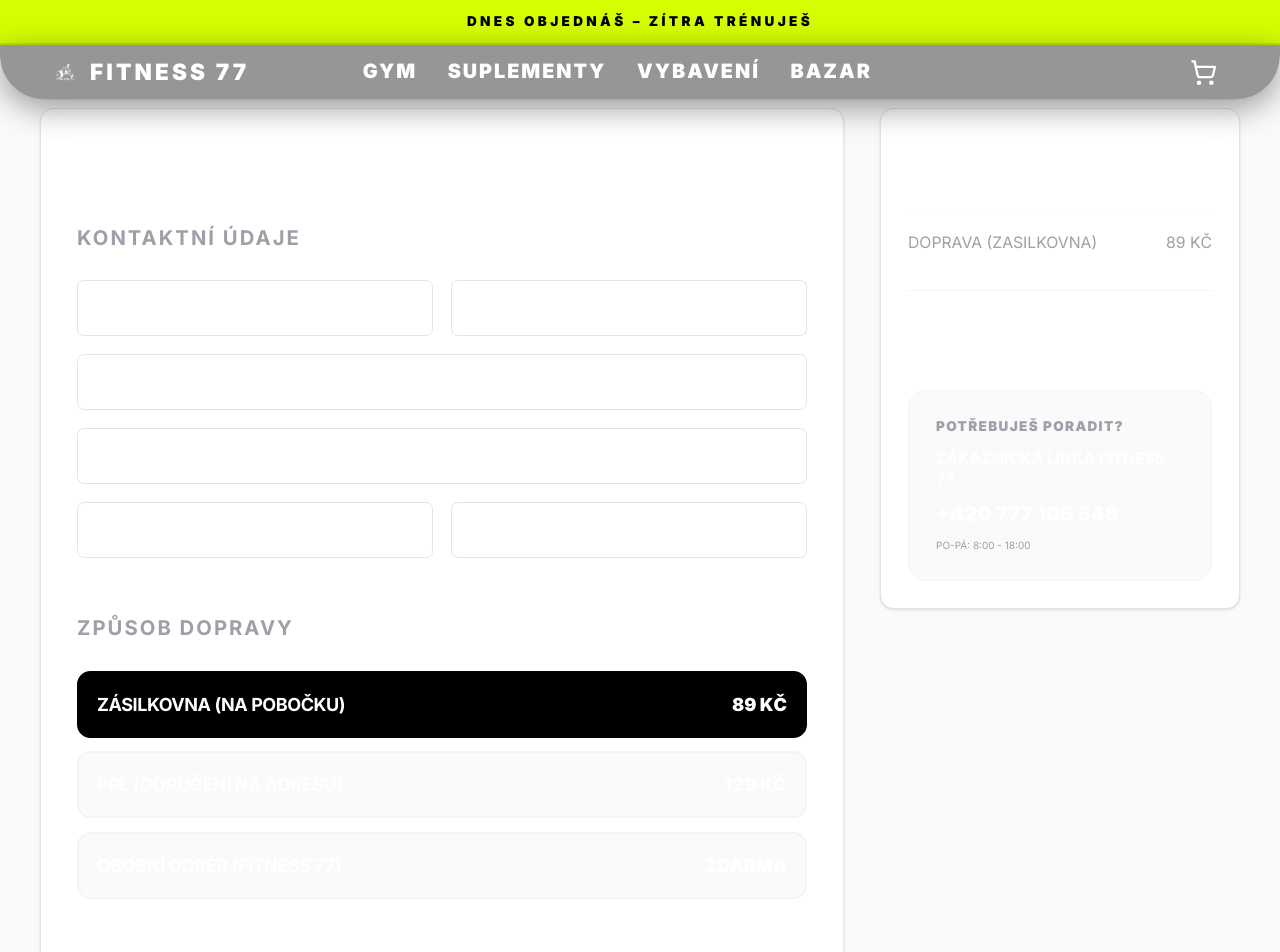
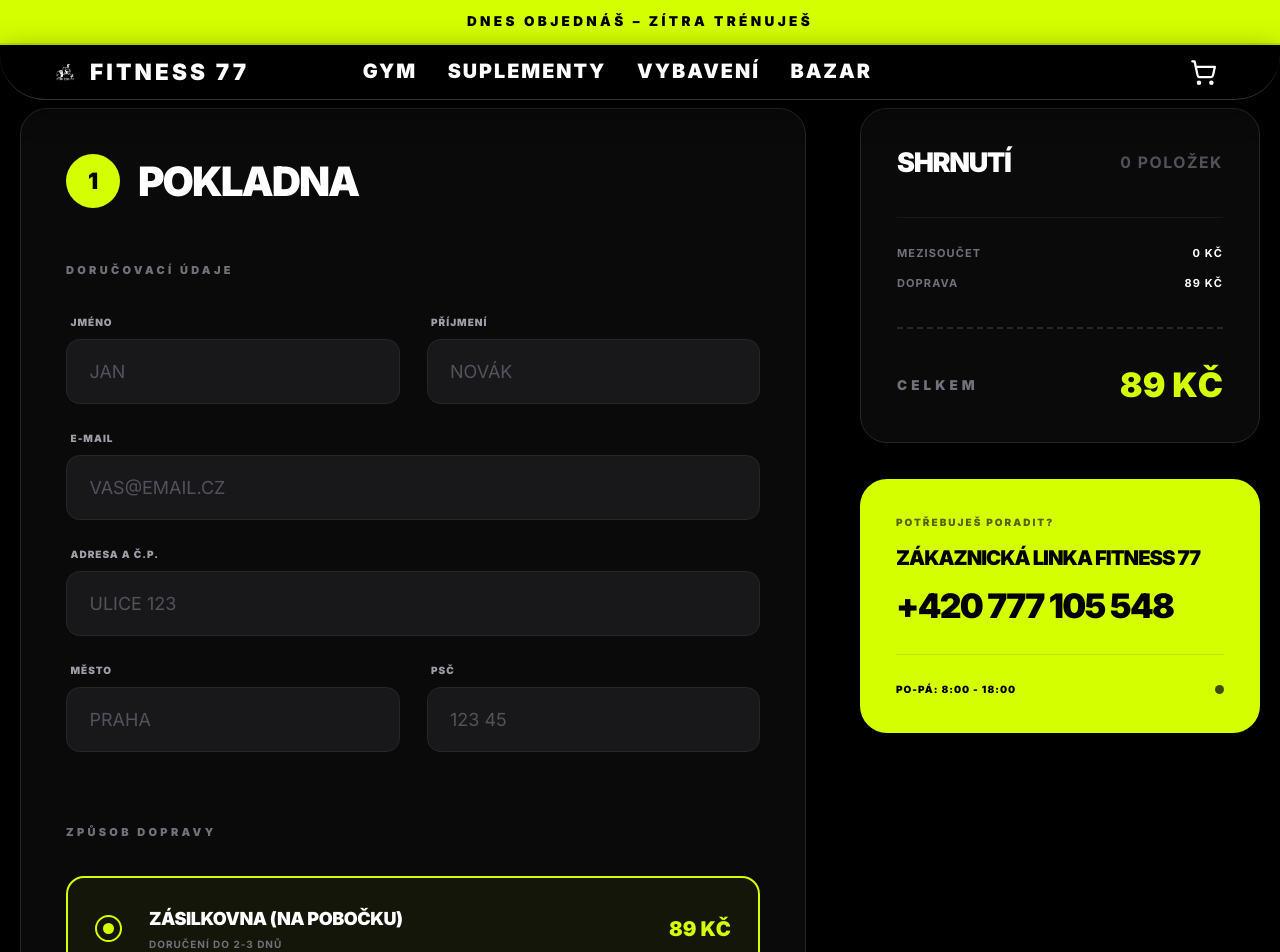
Before and after one commit to hlasbeztvare-code/fitnes77hamacek, a Next.js app: page /checkout in a window 1280 px wide. Shown: the top 952 px of the page. Built offline with nearby package versions, Linux system fonts and the light colour scheme.

Commit message:
design: premium dark/neon checkout with product images

```diff
--- a/src/app/checkout/page.tsx
+++ b/src/app/checkout/page.tsx
@@ -74,63 +74,82 @@ export default function CheckoutPage() {
   };
 
   return (
-    <section className="py-16 bg-zinc-50 min-h-screen">
-      <div className="mx-auto grid w-[min(1200px,calc(100%-32px))] gap-8 lg:grid-cols-[1fr_360px]">
-        <div className="space-y-6">
+    <section className="py-24 bg-black min-h-screen text-white">
+      <div className="mx-auto grid w-[min(1280px,calc(100%-40px))] gap-12 lg:grid-cols-[1fr_400px]">
+        <div className="space-y-8">
           <form
             onSubmit={handleSubmit(onSubmit)}
-            className="rounded-xl border border-zinc-200 bg-white p-8 shadow-sm"
+            className="rounded-3xl border border-zinc-800 bg-[#0a0a0a] p-10 shadow-2xl"
           >
-            <h1 className="text-3xl font-black uppercase tracking-tighter mb-8">Pokladna</h1>
+            <div className="flex items-center gap-4 mb-12">
+              <div className="w-12 h-12 bg-[#d4ff00] rounded-full flex items-center justify-center text-black font-black text-xl">
+                1
+              </div>
+              <h1 className="text-4xl font-black uppercase tracking-tighter">Pokladna</h1>
+            </div>
 
-            <div className="grid gap-4 md:grid-cols-2">
-               <h2 className="md:col-span-2 text-lg font-bold uppercase tracking-widest text-zinc-400 mb-2">Kontaktní údaje</h2>
+            <div className="grid gap-6 md:grid-cols-2">
+               <h2 className="md:col-span-2 text-[11px] font-black uppercase tracking-[0.3em] text-zinc-500 mb-2">Doručovací údaje</h2>
               <div>
-                <input {...register('firstName')} className={`w-full rounded-md border px-4 py-3 outline-none focus:ring-2 focus:ring-black/5 transition-all ${errors.firstName ? 'border-red-500 bg-red-50' : 'border-zinc-200'}`} placeholder="Jméno" />
-                {errors.firstName && <span className="text-red-500 text-xs mt-1 block font-semibold">{errors.firstName.message}</span>}
+                <label className="text-[10px] font-black uppercase tracking-widest text-zinc-400 mb-2 block ml-1">Jméno</label>
+                <input {...register('firstName')} className={`w-full rounded-xl bg-zinc-900 border px-5 py-4 outline-none focus:ring-2 focus:ring-[#d4ff00]/50 transition-all text-white placeholder:text-zinc-600 ${errors.firstName ? 'border-red-500/50' : 'border-zinc-800'}`} placeholder="Jan" />
+                {errors.firstName && <span className="text-red-500 text-[10px] mt-2 block font-bold uppercase tracking-wide">{errors.firstName.message}</span>}
               </div>
               <div>
-                <input {...register('lastName')} className={`w-full rounded-md border px-4 py-3 outline-none focus:ring-2 focus:ring-black/5 transition-all ${errors.lastName ? 'border-red-500 bg-red-50' : 'border-zinc-200'}`} placeholder="Příjmení" />
-                {errors.lastName && <span className="text-red-500 text-xs mt-1 block font-semibold">{errors.lastName.message}</span>}
+                <label className="text-[10px] font-black uppercase tracking-widest text-zinc-400 mb-2 block ml-1">Příjmení</label>
+                <input {...register('lastName')} className={`w-full rounded-xl bg-zinc-900 border px-5 py-4 outline-none focus:ring-2 focus:ring-[#d4ff00]/50 transition-all text-white placeholder:text-zinc-600 ${errors.lastName ? 'border-red-500/50' : 'border-zinc-800'}`} placeholder="Novák" />
+                {errors.lastName && <span className="text-red-500 text-[10px] mt-2 block font-bold uppercase tracking-wide">{errors.lastName.message}</span>}
               </div>
               <div className="md:col-span-2">
-                <input {...register('email')} className={`w-full rounded-md border px-4 py-3 outline-none focus:ring-2 focus:ring-black/5 transition-all ${errors.email ? 'border-red-500 bg-red-50' : 'border-zinc-200'}`} placeholder="Email" type="email" />
-                {errors.email && <span className="text-red-500 text-xs mt-1 block font-semibold">{errors.email.message}</span>}
+                <label className="text-[10px] font-black uppercase tracking-widest text-zinc-400 mb-2 block ml-1">E-mail</label>
+                <input {...register('email')} className={`w-full rounded-xl bg-zinc-900 border px-5 py-4 outline-none focus:ring-2 focus:ring-[#d4ff00]/50 transition-all text-white placeholder:text-zinc-600 ${errors.email ? 'border-red-500/50' : 'border-zinc-800'}`} placeholder="vas@email.cz" type="email" />
+                {errors.email && <span className="text-red-500 text-[10px] mt-2 block font-bold uppercase tracking-wide">{errors.email.message}</span>}
               </div>
               <div className="md:col-span-2">
-                <input {...register('address')} className={`w-full rounded-md border px-4 py-3 outline-none focus:ring-2 focus:ring-black/5 transition-all ${errors.address ? 'border-red-500 bg-red-50' : 'border-zinc-200'}`} placeholder="Adresa" />
-                {errors.address && <span className="text-red-500 text-xs mt-1 block font-semibold">{errors.address.message}</span>}
+                <label className="text-[10px] font-black uppercase tracking-widest text-zinc-400 mb-2 block ml-1">Adresa a č.p.</label>
+                <input {...register('address')} className={`w-full rounded-xl bg-zinc-900 border px-5 py-4 outline-none focus:ring-2 focus:ring-[#d4ff00]/50 transition-all text-white placeholder:text-zinc-600 ${errors.address ? 'border-red-500/50' : 'border-zinc-800'}`} placeholder="Ulice 123" />
+                {errors.address && <span className="text-red-500 text-[10px] mt-2 block font-bold uppercase tracking-wide">{errors.address.message}</span>}
               </div>
               <div>
-                <input {...register('city')} className={`w-full rounded-md border px-4 py-3 outline-none focus:ring-2 focus:ring-black/5 transition-all ${errors.city ? 'border-red-500 bg-red-50' : 'border-zinc-200'}`} placeholder="Město" />
-                {errors.city && <span className="text-red-500 text-xs mt-1 block font-semibold">{errors.city.message}</span>}
+                <label className="text-[10px] font-black uppercase tracking-widest text-zinc-400 mb-2 block ml-1">Město</label>
+                <input {...register('city')} className={`w-full rounded-xl bg-zinc-900 border px-5 py-4 outline-none focus:ring-2 focus:ring-[#d4ff00]/50 transition-all text-white placeholder:text-zinc-600 ${errors.city ? 'border-red-500/50' : 'border-zinc-800'}`} placeholder="Praha" />
+                {errors.city && <span className="text-red-500 text-[10px] mt-2 block font-bold uppercase tracking-wide">{errors.city.message}</span>}
               </div>
               <div>
-                <input {...register('zip')} className={`w-full rounded-md border px-4 py-3 outline-none focus:ring-2 focus:ring-black/5 transition-all ${errors.zip ? 'border-red-500 bg-red-50' : 'border-zinc-200'}`} placeholder="PSČ" />
-                {errors.zip && <span className="text-red-500 text-xs mt-1 block font-semibold">{errors.zip.message}</span>}
+                <label className="text-[10px] font-black uppercase tracking-widest text-zinc-400 mb-2 block ml-1">PSČ</label>
+                <input {...register('zip')} className={`w-full rounded-xl bg-zinc-900 border px-5 py-4 outline-none focus:ring-2 focus:ring-[#d4ff00]/50 transition-all text-white placeholder:text-zinc-600 ${errors.zip ? 'border-red-500/50' : 'border-zinc-800'}`} placeholder="123 45" />
+                {errors.zip && <span className="text-red-500 text-[10px] mt-2 block font-bold uppercase tracking-wide">{errors.zip.message}</span>}
               </div>
             </div>
 
-            <div className="mt-12">
-               <h2 className="text-lg font-bold uppercase tracking-widest text-zinc-400 mb-6">Způsob dopravy</h2>
-               <div className="grid gap-3">
+            <div className="mt-16">
+               <h2 className="text-[11px] font-black uppercase tracking-[0.3em] text-zinc-500 mb-8">Způsob dopravy</h2>
+               <div className="grid gap-4">
                   {[
-                    { id: 'zasilkovna', name: 'Zásilkovna (Na pobočku)', price: 89 },
-                    { id: 'ppl', name: 'PPL (Doručení na adresu)', price: 129 },
-                    { id: 'pickup', name: 'Osobní odběr (Fitness 77)', price: 0 },
+                    { id: 'zasilkovna', name: 'Zásilkovna (Na pobočku)', price: 89, desc: 'Doručení do 2-3 dnů' },
+                    { id: 'ppl', name: 'PPL (Na adresu)', price: 129, desc: 'Doručení do druhého dne' },
+                    { id: 'pickup', name: 'Osobní odběr (Mladá Boleslav)', price: 0, desc: 'Vyzvednutí na prodejně' },
                   ].map((method) => (
                     <button
                       key={method.id}
                       type="button"
                       onClick={() => setShippingMethod(method.id as any)}
-                      className={`flex items-center justify-between p-4 rounded-xl border-2 transition-all ${
+                      className={`flex items-center gap-6 p-6 rounded-2xl border-2 transition-all text-left ${
                         shippingMethod === method.id
-                          ? 'border-black bg-black text-white'
-                          : 'border-zinc-100 bg-zinc-50 hover:border-zinc-300'
+                          ? 'border-[#d4ff00] bg-[#d4ff00]/5'
+                          : 'border-zinc-900 bg-zinc-900/50 hover:border-zinc-700'
                       }`}
                     >
-                      <div className="font-bold uppercase tracking-tight">{method.name}</div>
-                      <div className="font-black">{method.price === 0 ? 'ZDARMA' : `${method.price} Kč`}</div>
+                      <div className={`w-6 h-6 rounded-full border-2 flex items-center justify-center ${shippingMethod === method.id ? 'border-[#d4ff00]' : 'border-zinc-700'}`}>
+                        {shippingMethod === method.id && <div className="w-2.5 h-2.5 bg-[#d4ff00] rounded-full" />}
+                      </div>
+                      <div className="flex-1">
+                        <div className="font-black uppercase tracking-tight text-white">{method.name}</div>
+                        <div className="text-[10px] font-bold uppercase tracking-widest text-zinc-500 mt-1">{method.desc}</div>
+                      </div>
+                      <div className={`font-black text-lg ${shippingMethod === method.id ? 'text-[#d4ff00]' : 'text-white'}`}>
+                        {method.price === 0 ? 'ZDARMA' : `${method.price} Kč`}
+                      </div>
                     </button>
                   ))}
                </div>
@@ -139,44 +158,71 @@ export default function CheckoutPage() {
             <button
               type="submit"
               disabled={loading}
-              className="mt-12 w-full rounded-xl bg-black px-6 py-5 font-black uppercase tracking-widest text-white transition hover:scale-[1.02] active:scale-[0.98] disabled:opacity-60"
+              className="mt-16 w-full rounded-2xl bg-[#d4ff00] px-8 py-6 font-black uppercase tracking-[0.2em] text-black transition-all hover:scale-[1.01] active:scale-[0.99] disabled:opacity-50 shadow-[0_20px_40px_rgba(212,255,0,0.15)]"
             >
-              {loading ? 'Pracujeme na tom...' : `Objednat s povinností platby – ${finalTotal.toLocaleString('cs-CZ')} Kč`}
+              {loading ? 'Zpracovávám...' : `Objednat s povinností platby • ${finalTotal.toLocaleString('cs-CZ')} Kč`}
             </button>
           </form>
         </div>
 
-        <aside className="h-fit rounded-xl border border-zinc-200 bg-white p-6 shadow-sm">
-          <h2 className="text-xl font-black uppercase tracking-tighter border-bottom pb-4 border-zinc-100">Shrnutí</h2>
+        <aside className="h-fit space-y-8">
+          <div className="rounded-3xl border border-zinc-800 bg-[#0a0a0a] p-8 shadow-2xl">
+            <h2 className="text-2xl font-black uppercase tracking-tighter mb-8 flex items-center justify-between">
+              Shrnutí
+              <span className="text-zinc-600 text-sm font-bold tracking-widest">{items.length} položek</span>
+            </h2>
 
-          <div className="mt-6 space-y-4">
-            {items.map((item) => (
-              <div key={`${item.id}-${item.variantCode}`} className="flex items-start justify-between text-sm">
-                <span className="text-zinc-500 font-medium">
-                  {item.name} <span className="text-zinc-300">× {item.quantity}</span>
-                </span>
-                <span className="font-bold">{(item.price * item.quantity).toLocaleString('cs-CZ')} Kč</span>
+            <div className="space-y-6">
+              {items.map((item) => (
+                <div key={`${item.id}-${item.variantCode}`} className="flex gap-4 items-center">
+                  <div className="relative w-16 h-16 bg-zinc-900 rounded-xl overflow-hidden shrink-0 border border-zinc-800">
+                    <img
+                      src={item.image}
+                      alt={item.name}
+                      className="w-full h-full object-cover"
+                    />
+                    <div className="absolute top-0 right-0 bg-[#d4ff00] text-black text-[10px] font-black w-5 h-5 flex items-center justify-center rounded-bl-lg">
+                      {item.quantity}
+                    </div>
+                  </div>
+                  <div className="flex-1 min-w-0">
+                    <h3 className="text-xs font-black uppercase tracking-tight text-white truncate">{item.name}</h3>
+                    <p className="text-[10px] font-bold uppercase tracking-widest text-zinc-500 mt-1">{item.variantName || 'Základní varianta'}</p>
+                  </div>
+                  <div className="text-sm font-black text-white shrink-0">
+                    {(item.price * item.quantity).toLocaleString('cs-CZ')} Kč
+                  </div>
+                </div>
+              ))}
+
+              <div className="pt-6 border-t border-zinc-900 space-y-3">
+                <div className="flex justify-between text-[11px] font-bold uppercase tracking-widest text-zinc-500">
+                   <span>Mezisoučet</span>
+                   <span className="text-white">{totalPrice.toLocaleString('cs-CZ')} Kč</span>
+                </div>
+                <div className="flex justify-between text-[11px] font-bold uppercase tracking-widest text-zinc-500">
+                   <span>Doprava</span>
+                   <span className="text-white">{shippingPrices[shippingMethod].toLocaleString('cs-CZ')} Kč</span>
+                </div>
               </div>
-            ))}
+            </div>
 
-            <div className="pt-4 border-t border-zinc-50 flex justify-between text-sm italic text-zinc-400">
-               <span>Doprava ({shippingMethod})</span>
-               <span>{shippingPrices[shippingMethod].toLocaleString('cs-CZ')} Kč</span>
+            <div className="mt-8 pt-8 border-t-2 border-dashed border-zinc-800">
+              <div className="flex items-center justify-between">
+                <span className="text-xs font-black uppercase tracking-[0.3em] text-zinc-500">Celkem</span>
+                <span className="text-3xl font-black text-[#d4ff00]">{finalTotal.toLocaleString('cs-CZ')} Kč</span>
+              </div>
             </div>
           </div>
 
-          <div className="mt-8 border-t border-zinc-100 pt-6">
-            <div className="flex items-center justify-between text-2xl font-black">
-              <span className="uppercase tracking-tighter">Celkem</span>
-              <span>{finalTotal.toLocaleString('cs-CZ')} Kč</span>
-            </div>
-          </div>
-
-          <div className="mt-8 p-6 bg-zinc-50 rounded-2xl border border-zinc-100">
-             <h4 className="text-xs font-black uppercase tracking-widest text-zinc-400 mb-3">Potřebuješ poradit?</h4>
-             <p className="text-sm font-bold uppercase leading-tight">Zákaznická linka Fitness 77</p>
-             <a href="tel:+420777105548" className="text-lg font-black block mt-2 hover:text-zinc-600 transition-colors">+420 777 105 548</a>
-             <p className="text-[10px] text-zinc-400 mt-2 uppercase">Po-Pá: 8:00 - 18:00</p>
+          <div className="rounded-3xl bg-[#d4ff00] p-8 text-black shadow-2xl">
+             <h4 className="text-[10px] font-black uppercase tracking-[0.2em] mb-4 opacity-60">Potřebuješ poradit?</h4>
+             <p className="text-lg font-black uppercase leading-none tracking-tighter">Zákaznická linka Fitness 77</p>
+             <a href="tel:+420777105548" className="text-3xl font-black block mt-4 hover:opacity-70 transition-opacity tracking-tighter">+420 777 105 548</a>
+             <div className="mt-6 pt-6 border-t border-black/10 flex items-center justify-between">
+                <span className="text-[10px] font-black uppercase tracking-widest">Po-Pá: 8:00 - 18:00</span>
+                <div className="w-2 h-2 bg-black rounded-full animate-pulse" />
+             </div>
           </div>
         </aside>
       </div>
```
